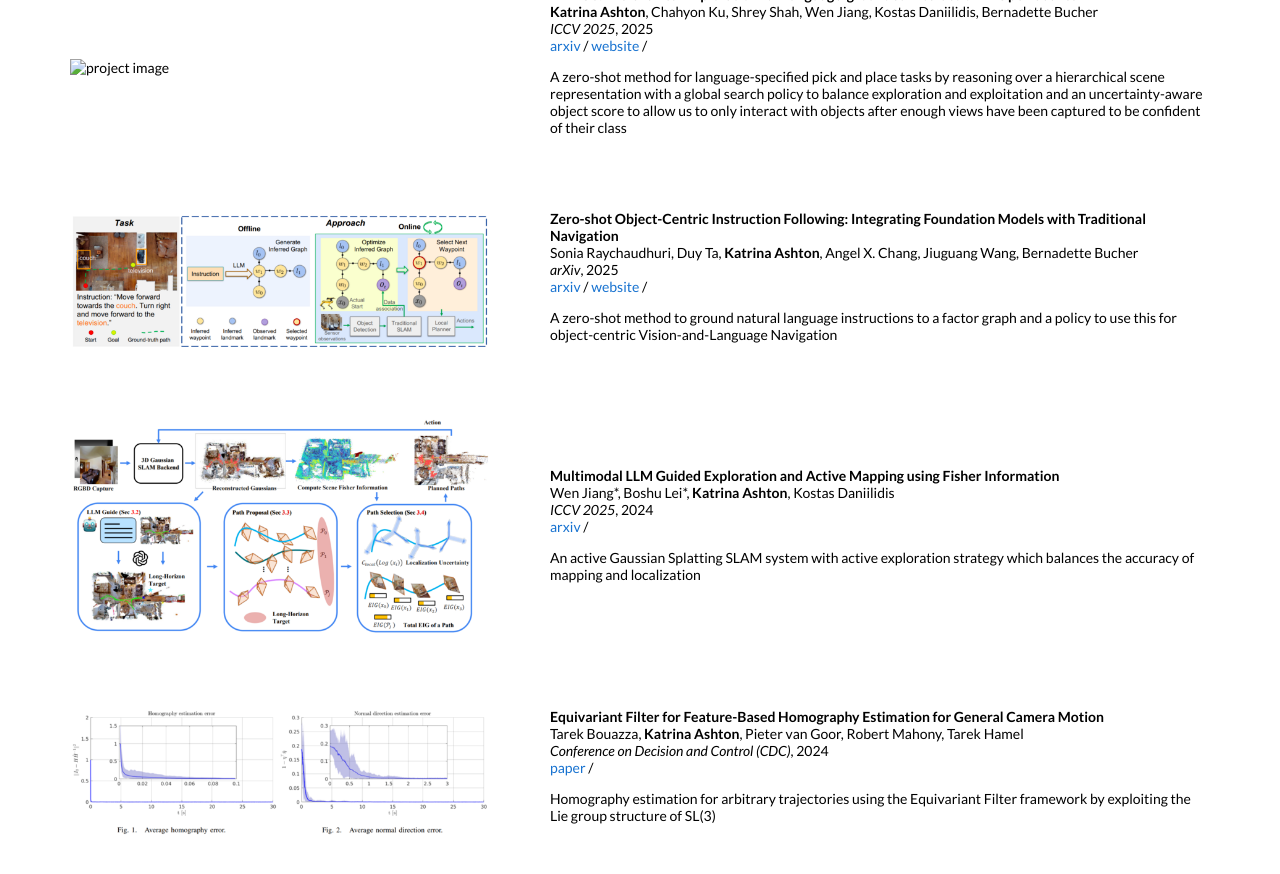
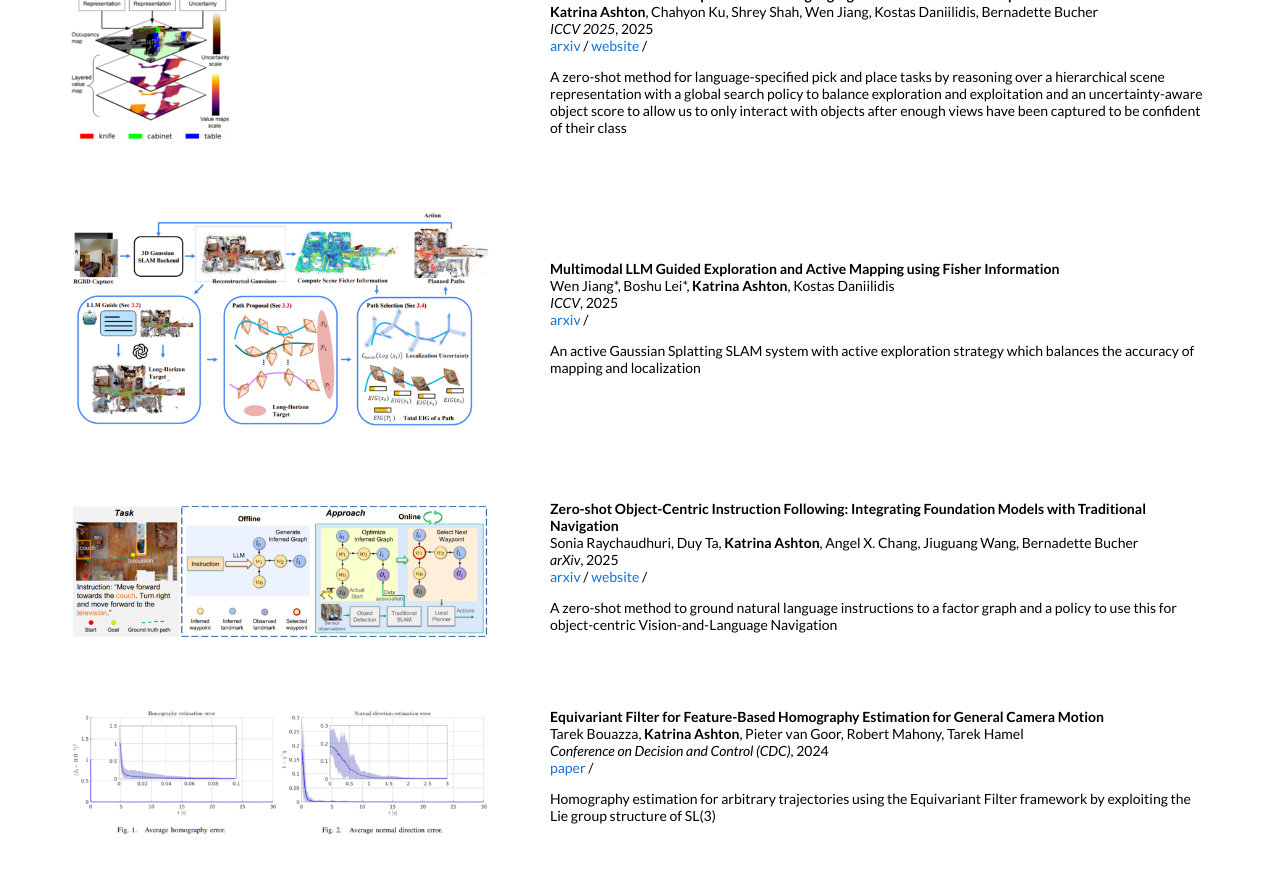
Before and after one commit to k-ashton/k-ashton.github.io, a Jekyll site: the page built from _posts/2025-09-29-helios.markdown, in a window 1280 px wide and 900 px high, scrolled down 517 px. Shown: the top 874 px of the window. Built offline with Jekyll 4.4.1, drawn with Linux system fonts in a browser that asks for light colours.

Commit message:
Update date for active mapping project, generate thumbnail for HELIOS

```diff
--- a/_posts/2024-12-04-agslam.markdown
+++ b/_posts/2025-04-04-agslam.markdown
@@ -1,11 +1,11 @@
 ---
 layout: post
 title:  "Multimodal LLM Guided Exploration and Active Mapping using Fisher Information"
-date:   2024-12-04 22:21:59 +00:00
+date:   2025-04-04 22:21:59 +00:00
 image: /images/2024_agslam.png
 categories: research
 authors: "Wen Jiang*, Boshu Lei*, <strong>Katrina Ashton</strong>, Kostas Daniilidis"
-venue: "ICCV 2025"
+venue: "ICCV"
 arxiv: https://arxiv.org/pdf/2410.17422
 ---
 An active Gaussian Splatting SLAM system with active exploration strategy which balances the accuracy of mapping and localization
```
Also changed, not shown: tn/images/2025_helios.png (added).
